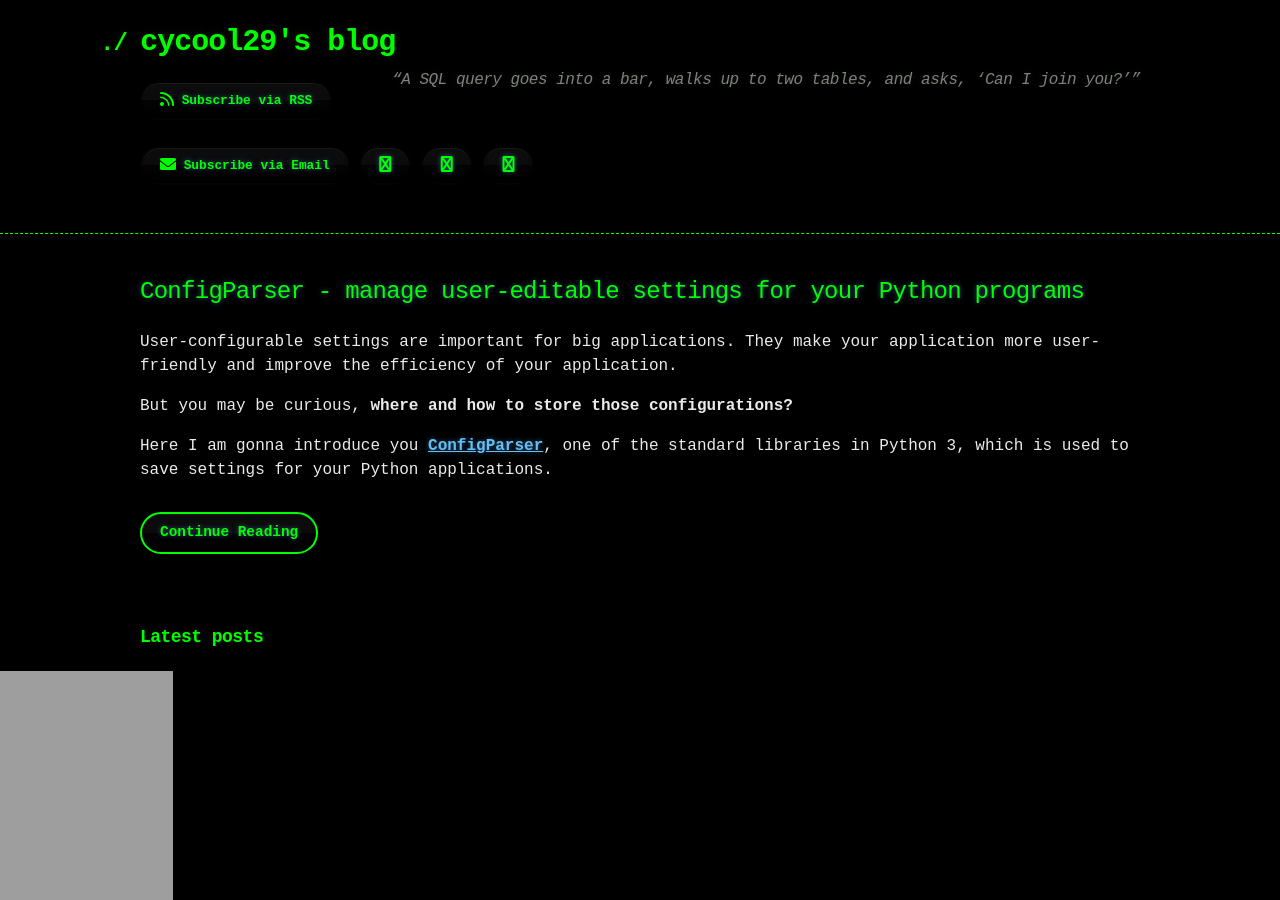
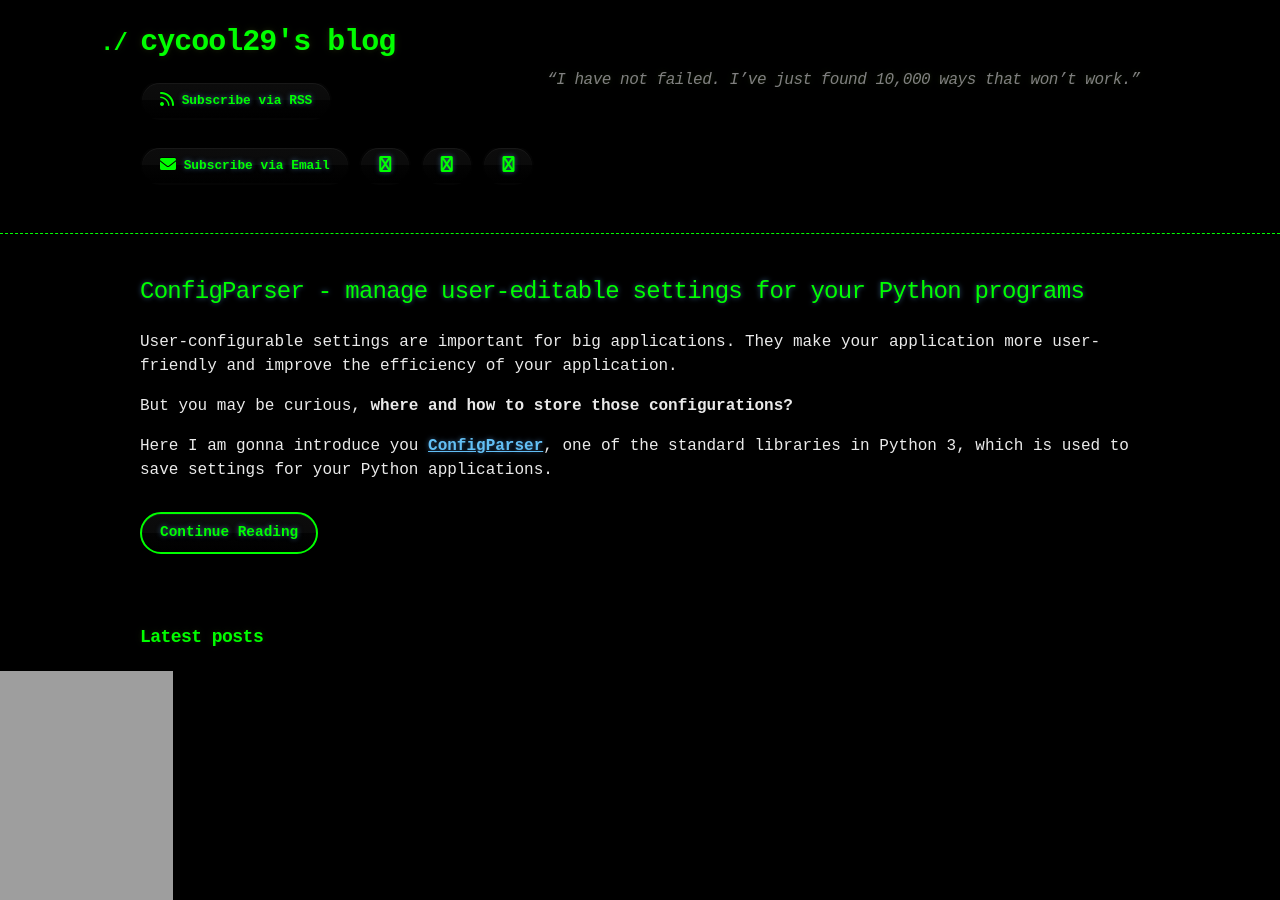
Before and after one commit to cycool29/cycool29.github.io, a Jekyll site: the page built from index.md, in a window 1280 px wide and 900 px high. Built offline with Jekyll 4.4.1, drawn with Linux system fonts in a browser that asks for light colours; a style sheet for code colours, icons or effects is not loaded.

Commit message:
Update quotes

```diff
--- a/_config.yml
+++ b/_config.yml
@@ -1,5 +1,5 @@
 title: cycool29's blog
-description: "“A SQL query goes into a bar, walks up to two tables, and asks, ‘Can I join you?’” "
+description: "“I have not failed. I’ve just found 10,000 ways that won’t work.” "
 bio: A high school student. Intermediate in Python, Git, Bash. Learning JavaScript. He/Him. "
 author: cycool29
 url: https://cycool29.github.io
```
